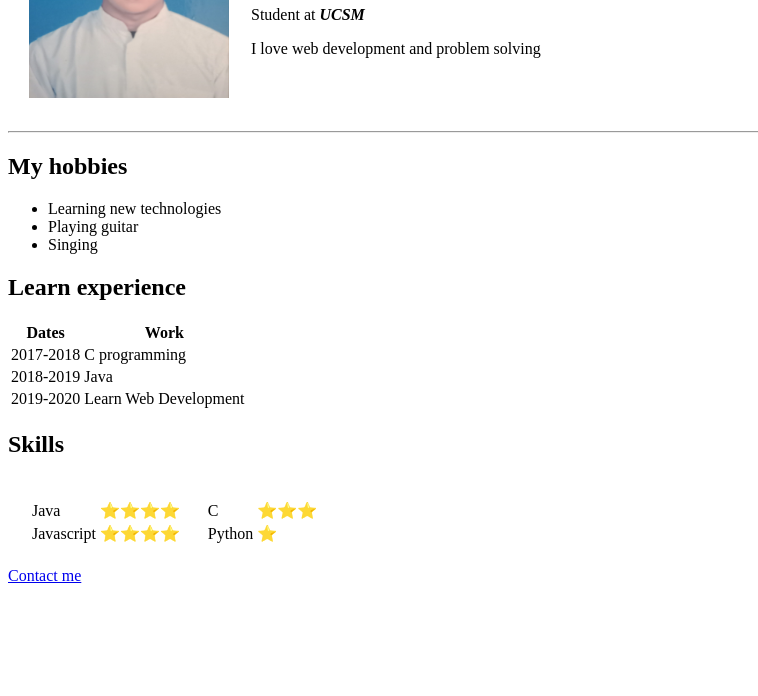
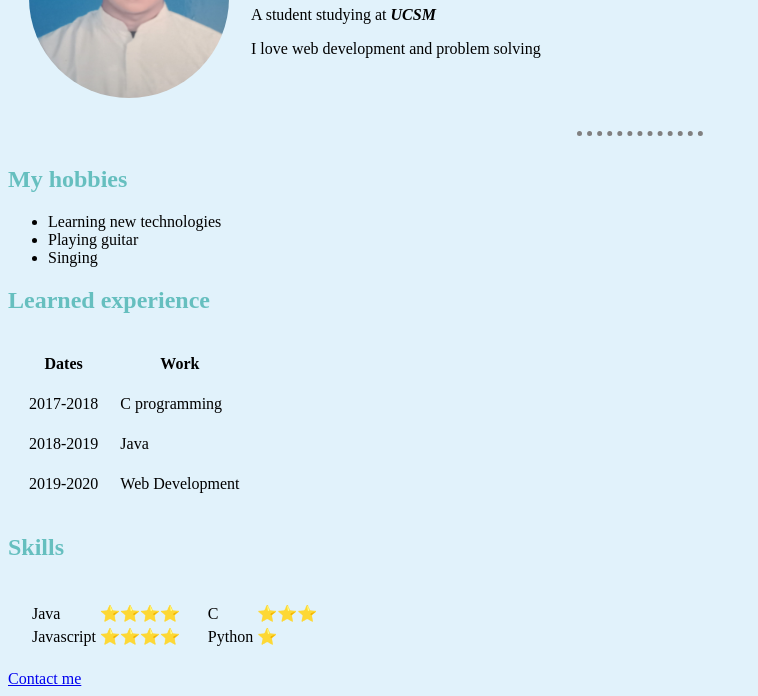
Before and after one commit to KaungKhantThar7777/CV, a plain HTML site: page index.html in a window 1280 px wide. Shown: the part 131-827 px from the top of the page, without its empty margins (0-758 px from the left). Before the commit the page ends 800 px from the top, so only its background shows below. Drawn offline with Linux system fonts and the light colour scheme.

Commit message:
Add a little css

```diff
--- /dev/null
+++ b/css/styles.css
@@ -0,0 +1,18 @@
+body{
+  background-color:#e1f2fb;
+}
+hr{
+  width:10%;
+  border-color:grey;
+  border-style:none;
+  border-top-style:dotted;
+  border-width:5px;
+  height:10px;
+}
+
+h1,h3,h2{
+  color:#66bfbf;
+}
+img{
+  border-radius:50%;
+}
--- a/index.html
+++ b/index.html
@@ -3,13 +3,14 @@
   <head>
     <meta charset="utf-8">
     <title>Kaung Khant Thar's Personal Site</title>
+    <link rel="stylesheet" href="css/styles.css">
   </head>
   <body>
     <table cellspacing="20">
       <tr>
         <td><img src="1.jpg" alt="A image for developer" width="200" height="200" ></td>
         <td><h1>Kaung Khant Thar</h1>
-        <p>Student at <em><strong>UCSM</strong></em></p>
+        <p>A student studying at <em><strong>UCSM</strong></em></p>
         <p>I love web development and problem solving</p></td>
       </tr>
     </table>
@@ -20,8 +21,8 @@
       <li>Playing guitar</li>
       <li>Singing</li>
     </ul>
-    <h2>Learn experience</h2>
-    <table>
+    <h2>Learned experience</h2>
+    <table cellspacing="20">
       <thead>
         <tr>
           <th>Dates</th>
@@ -39,7 +40,7 @@
         </tr>
         <tr>
           <td>2019-2020</td>
-          <td>Learn Web Development</td>
+          <td>Web Development</td>
         </tr>
       </tbody>
     </table>
```
Also changed, not shown: contact.html (+1 -0 lines).
